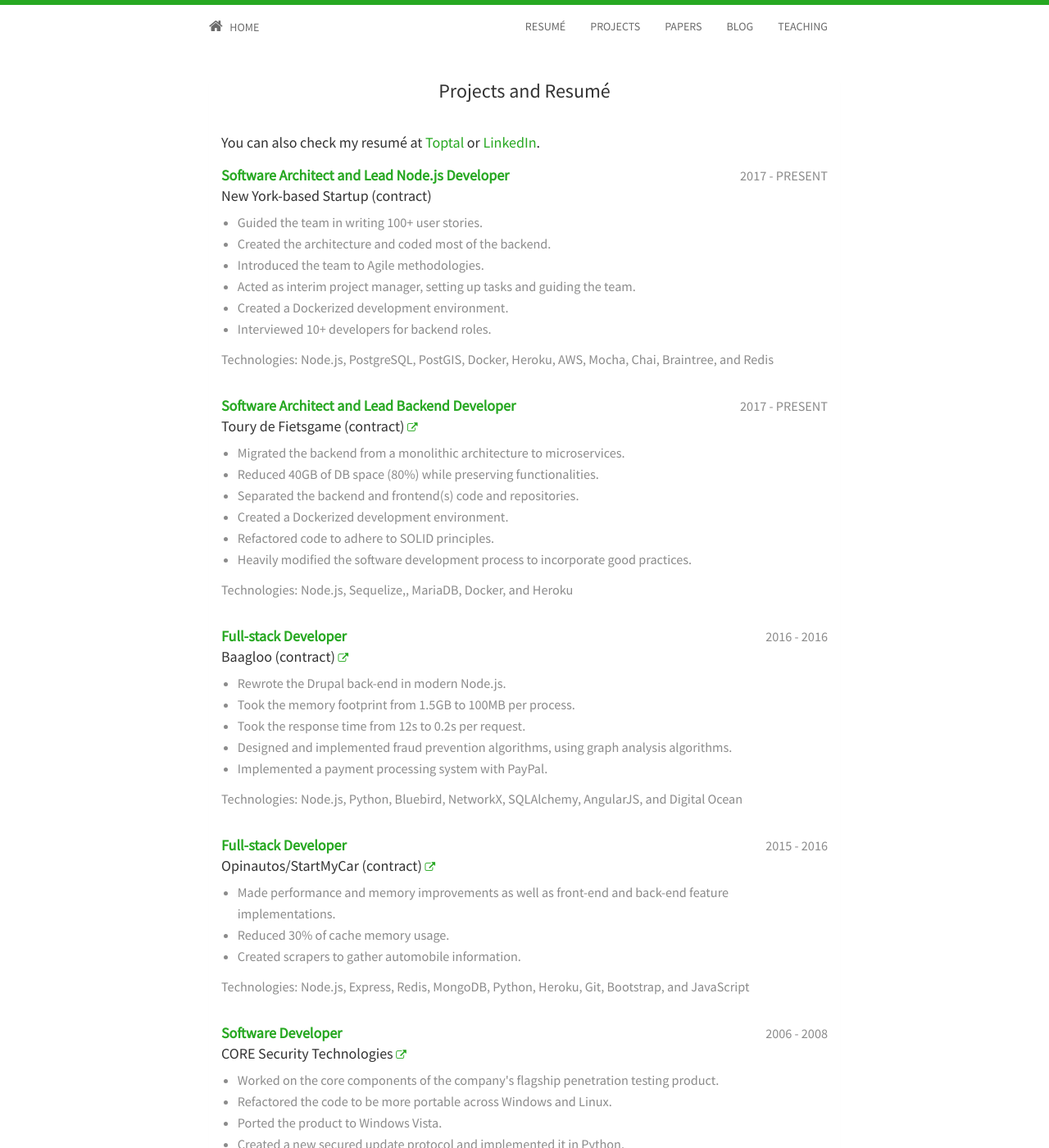
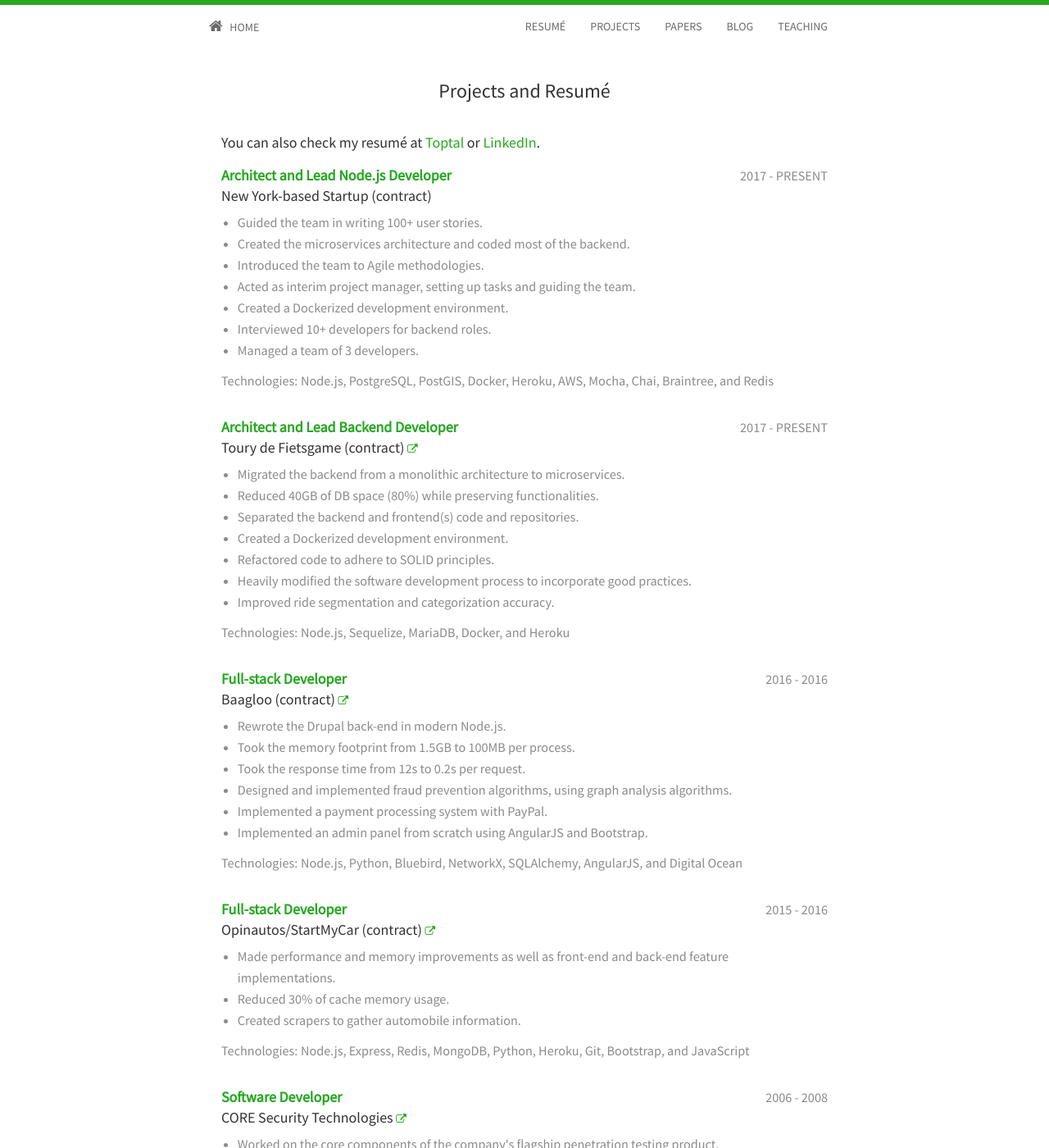
Before and after one commit to fcarreiro/fcarreiro.github.com, a Jekyll site: the page built from projects.html, in a window 1280 px wide and 1400 px high. Shown: the whole window at 82% size. Built offline with Jekyll 4.4.1, drawn with Linux system fonts in a browser that asks for light colours; nearby versions of some CDN libraries.

Commit message:
Small changes in employment data

```diff
--- a/_data/employment.yml
+++ b/_data/employment.yml
@@ -1,14 +1,15 @@
-- title: 'Software Architect and Lead Node.js Developer'
+- title: 'Architect and Lead Node.js Developer'
   company: 'New York-based Startup (contract)'
   # link: 'http://www.askjack.com/'
   dates: '2017 - PRESENT'
   points:
     - Guided the team in writing 100+ user stories.
-    - Created the architecture and coded most of the backend.
+    - Created the microservices architecture and coded most of the backend.
     - Introduced the team to Agile methodologies.
     - Acted as interim project manager, setting up tasks and guiding the team.
     - Created a Dockerized development environment.
     - Interviewed 10+ developers for backend roles.
+    - Managed a team of 3 developers.
   tech:
     - Node.js
     - PostgreSQL
@@ -21,7 +22,7 @@
     - Braintree
     - Redis
 
-- title: 'Software Architect and Lead Backend Developer'
+- title: 'Architect and Lead Backend Developer'
   company: 'Toury de Fietsgame (contract)'
   link: 'http://www.toury.nl'
   dates: '2017 - PRESENT'
@@ -32,9 +33,10 @@
     - Created a Dockerized development environment.
     - Refactored code to adhere to SOLID principles.
     - Heavily modified the software development process to incorporate good practices.
+    - Improved ride segmentation and categorization accuracy.
   tech:
     - Node.js
-    - Sequelize,
+    - Sequelize
     - MariaDB
     - Docker
     - Heroku
@@ -49,6 +51,7 @@
     - Took the response time from 12s to 0.2s per request.
     - Designed and implemented fraud prevention algorithms, using graph analysis algorithms.
     - Implemented a payment processing system with PayPal.
+    - Implemented an admin panel from scratch using AngularJS and Bootstrap.
   tech:
     - Node.js
     - Python
```
